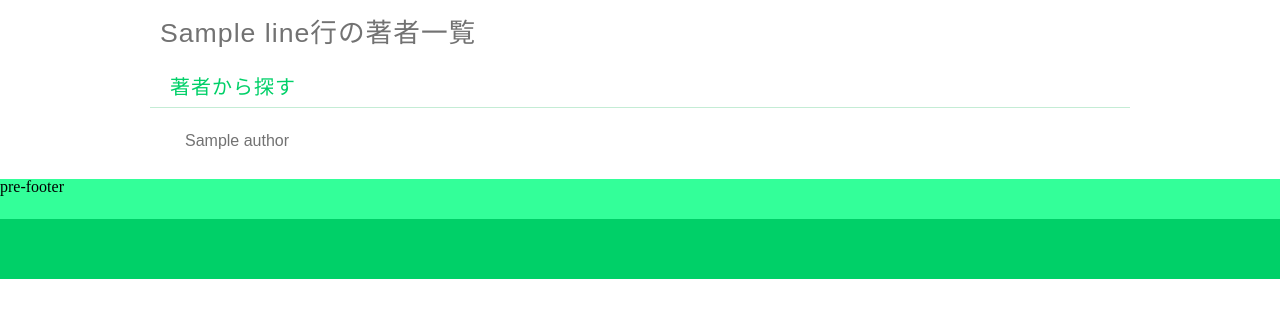
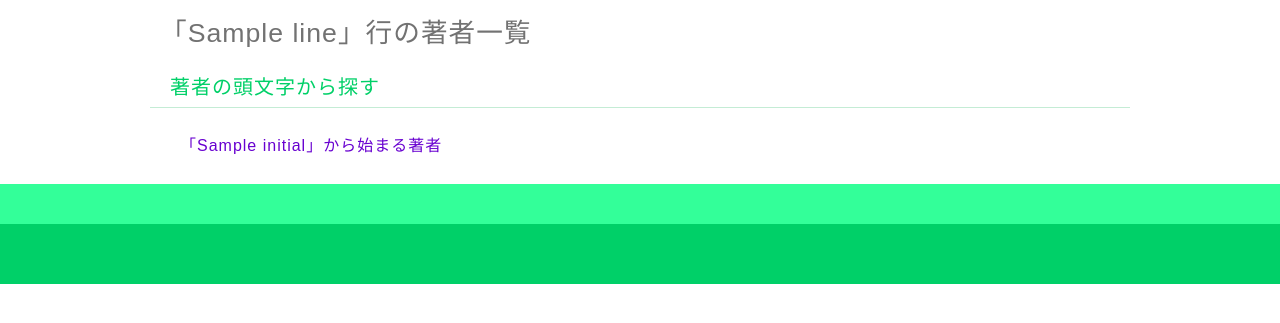
Before and after one commit to nanakenashi/book_search, a Flask app: template src/templates/authors.html in a window 1280 px wide. Shown: the part 60-383 px from the top of the page. Run offline with Flask 2, Linux system fonts and the light colour scheme; tables that the repository leaves empty hold one stand-in row (values such as "Sample post"); the template is opened without the code that fills it: values that come from a table or form of the project are taken from there, most other values are stand-ins (such as "Sample title", 1, 10 or a date in 2020).

Commit message:
Added popular authors

```diff
--- a/src/static/css/layout.css
+++ b/src/static/css/layout.css
@@ -64,7 +64,7 @@
   clear: both;
 }
 
-h1, h2, header, footer, p, li {
+h1, h2, h3, header, footer, p, li {
   font-family: 'Noto Sans Japanese', sans-serif;
 }
 
@@ -87,3 +87,13 @@
   margin-bottom: 20px;
   font-weight: normal;
 }
+
+h3 {
+  font-size: 12pt;
+  letter-spacing: 1px;
+  color: #6800d0;
+  padding: 10px 10px;
+  margin-top: 10px;
+  margin-bottom: 10px;
+  font-weight: normal;
+}
--- a/src/templates/authors.html
+++ b/src/templates/authors.html
@@ -7,25 +7,31 @@
 
 {% block main_contents %}
 
-  <h1>{{ line }}行の著者一覧</h1>
+  <h1>「{{ line }}」行の著者一覧</h1>
 
-  <h2>著者から探す</h2>
+  <h2>著者の頭文字から探す</h2>
 
   <div class="list">
+    {% for initial in initials | sort %}
+      <div class="clear"></div>
+      <h3>「{{ initial }}」から始まる著者</h3>
+
       <ul>
         {% for author in authors %}
+          {% if initial == author.initial %}
             <li>
               <a href="{{ url_for('author', author_id=author.id) }}">
                 {{ author.name }}
               </a>
             </li>
+          {% endif %}
         {% endfor %}
       </ul>
+    {% endfor %}
 
     <div class="clear"></div>
   </div>
 {% endblock%}
 
 {% block pre_footer %}
-  pre-footer
 {% endblock%}
--- a/src/views.py
+++ b/src/views.py
@@ -6,17 +6,18 @@
 
 @app.route('/')
 def index():
-    lines = [
-        'あ', 'か', 'さ', 'た', 'な',
-        'は', 'ま', 'や', 'ら', 'わ'
-    ]
-    authors = Author.query.all()
+    lines = __line_dict()
+    filter = Author.id.in_(__popular_author_ids())
+    popular_authors = Author.query.filter(filter).all()
 
-    return render_template('index.html', lines=lines, authors=authors)
+    return render_template(
+            'index.html',
+            lines=lines, popular_authors=popular_authors)
 
 
-@app.route('/<line>/')
-def authors(line):
+@app.route('/l-<int:line_id>/')
+def authors(line_id):
+    line = __line(line_id)
     authors = Author.query.filter_by(line=line).all()
 
     initials = __get_initials(authors)
@@ -26,7 +27,7 @@
             line=line, initials=initials, authors=authors)
 
 
-@app.route('/a-<author_id>/')
+@app.route('/a-<int:author_id>/')
 def author(author_id):
     author = Author.query.filter_by(id=author_id).first()
 
@@ -38,3 +39,47 @@
 
 def __get_initials(authors):
     return set([author.initial for author in authors])
+
+
+def __popular_author_ids():
+    return [
+        94,
+        123,
+        330,
+        339,
+        343,
+        429,
+        471,
+        595,
+        662,
+        651,
+        1032,
+        1095,
+        1115,
+        1212,
+        1253,
+        1277,
+        1294,
+        1309,
+        1345,
+        1424,
+    ]
+
+
+def __line(line_id):
+    return __line_dict()[line_id]
+
+
+def __line_dict():
+    return {
+        1: 'あ',
+        2: 'か',
+        3: 'さ',
+        4: 'た',
+        5: 'な',
+        6: 'は',
+        7: 'ま',
+        8: 'や',
+        9: 'ら',
+        10: 'わ'
+    }
```
Also changed, not shown: src/templates/index.html (+3 -4 lines). Lines whose indentation alone changed are shown as unchanged.
